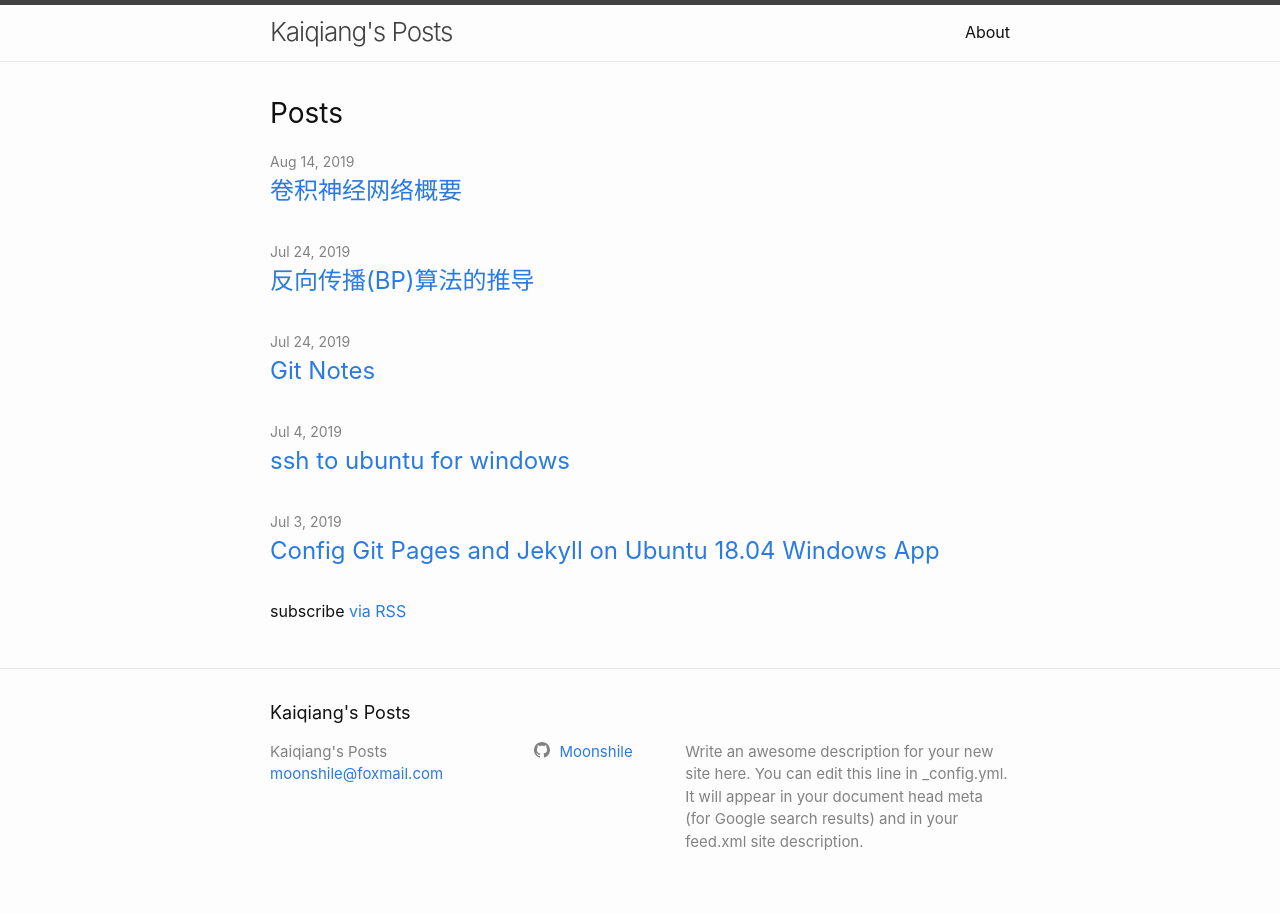
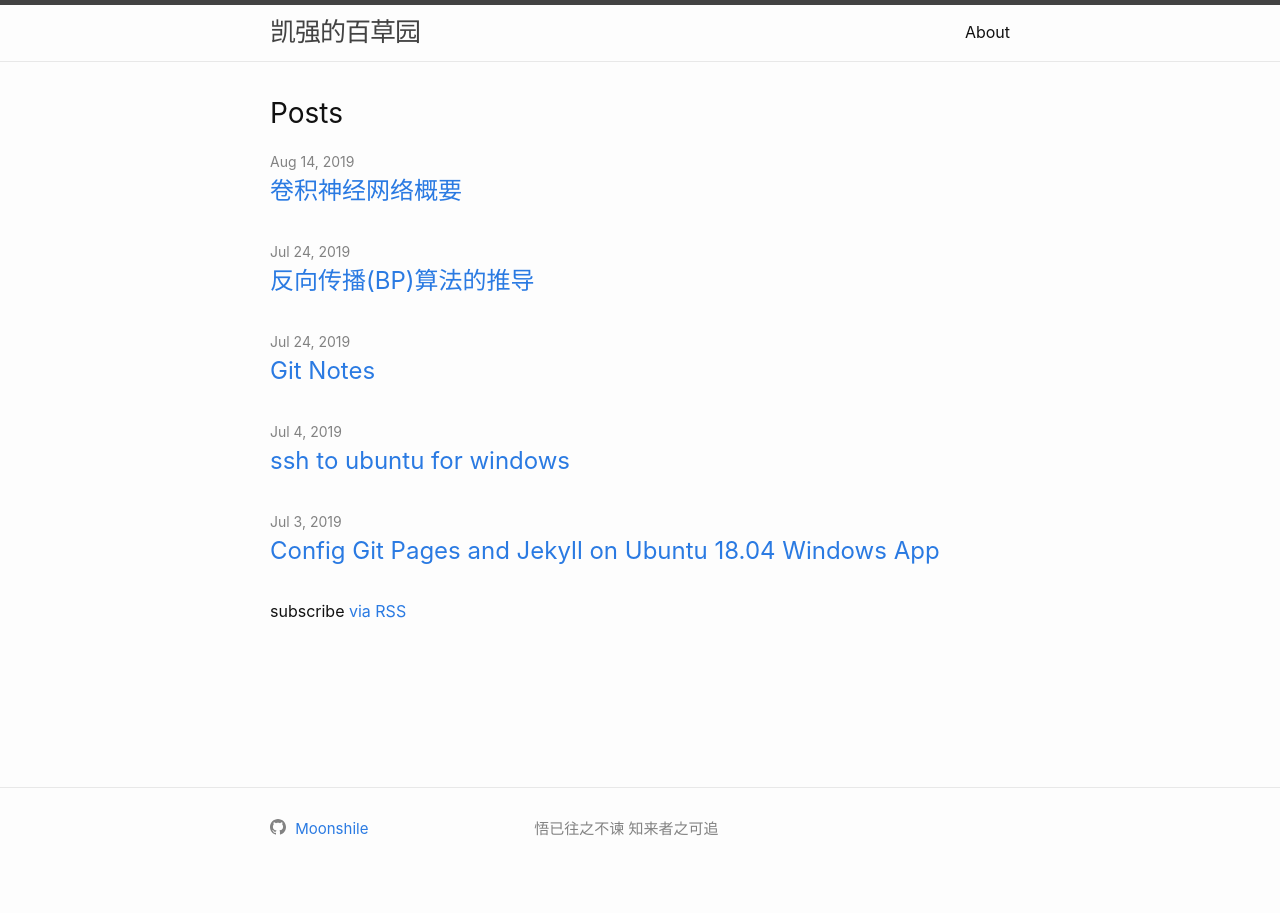
Before and after one commit to Moonshile/moonshile.github.io, a Jekyll site: the page built from index.md, in a window 1280 px wide. Built offline with Jekyll 4.4.1, drawn with Linux system fonts in a browser that asks for light colours.

Commit message:
update theme

```diff
--- a/_config.yml
+++ b/_config.yml
@@ -13,12 +13,10 @@
 # you will see them accessed via {{ site.title }}, {{ site.email }}, and so on.
 # You can create any custom variable you would like, and they will be accessible
 # in the templates via {{ site.myvariable }}.
-title: Kaiqiang's Posts
-email: moonshile@foxmail.com
+title: 凯强的百草园
+# email: moonshile@foxmail.com
 description: >- # this means to ignore newlines until "baseurl:"
-  Write an awesome description for your new site here. You can edit this
-  line in _config.yml. It will appear in your document head meta (for
-  Google search results) and in your feed.xml site description.
+  悟已往之不谏 知来者之可追
 baseurl: "" # the subpath of your site, e.g. /blog
 url: "" # the base hostname & protocol for your site, e.g. http://example.com
 #twitter_username: jekyllrb
--- a/_includes/footer.html
+++ b/_includes/footer.html
@@ -3,25 +3,16 @@
 
   <div class="wrapper">
 
-    <h2 class="footer-heading">{{ site.title | escape }}</h2>
-
     <div class="footer-col-wrapper">
-      <div class="footer-col footer-col-1">
+      <!--div class="footer-col">
         <ul class="contact-list">
-          <li class="p-name">
-            {%- if site.author -%}
-              {{ site.author | escape }}
-            {%- else -%}
-              {{ site.title | escape }}
-            {%- endif -%}
-            </li>
             {%- if site.email -%}
             <li><a class="u-email" href="mailto:{{ site.email }}">{{ site.email }}</a></li>
             {%- endif -%}
         </ul>
-      </div>
+      </div-->
 
-      <div class="footer-col footer-col-2">
+      <div class="footer-col footer-col-1">
         {%- include social.html -%}
       </div>
 
```
